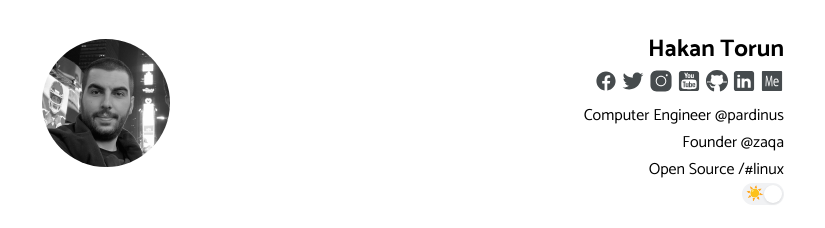
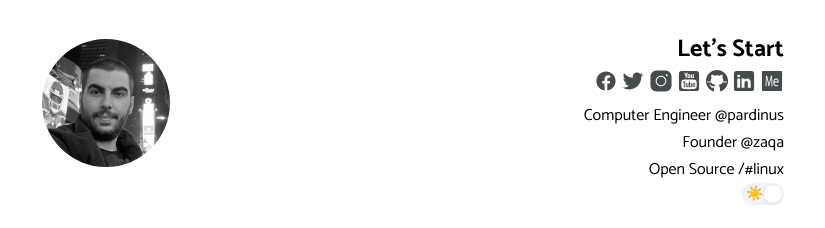
Before and after one commit to manojgohel/letsstart, a Jekyll site: the page built from index.html, in a window 1280 px wide. Shown: the top 228 px of the page, without its empty margins (227-1052 px from the left). Built offline with Jekyll 4.4.1, drawn with Linux system fonts in a browser that asks for light colours; the list of posts is cut into pages by our own code.

Commit message:
Update _config.yml

```diff
--- a/_config.yml
+++ b/_config.yml
@@ -1,9 +1,9 @@
 # Site settings
-site: Ephesus
-title: Ephesus - Minimalist Jekyll Theme
-keywords: ephesus, blog
+site: Let's Start
+title:  Let's Start -  Let's Start everything...!
+keywords: blog
 description: >-
-  Ephesus - Minimalist Jekyll Theme
+  Let's Start -  Let's Start everything...!
 lang: en-US
 timezone:  Europe/Istanbul
 repo: https://github.com/onepase/Ephesus # site repo [optional]
@@ -13,7 +13,7 @@
 
 # Author settings
 author:
-  name: Hakan Torun
+  name: Let's Start
   bio: Computer Engineer @pardinus <br> Founder @zaqa <br> Open Source /#linux
   picture: assets/images/profile.jpg
   github: onepase # github username
```
